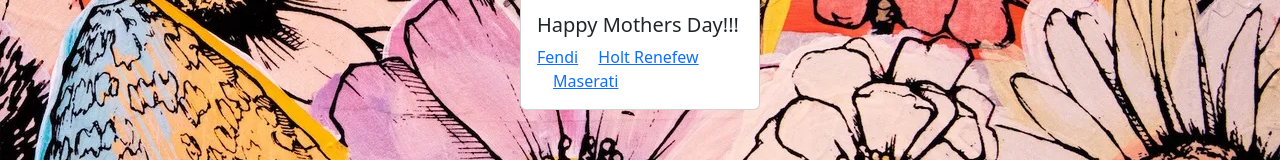
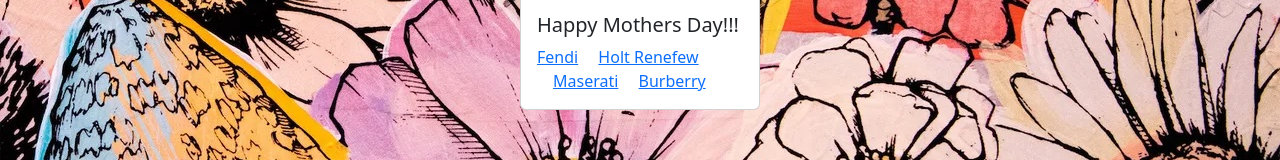
Before and after one commit to wongbr55/mothers_day, a plain HTML site: page index.html in a window 1280 px wide. Shown: the part 449-609 px from the top of the page. Drawn offline with nearby package versions, Linux system fonts and the light colour scheme.

Commit message:
Add files via upload

```diff
--- a/index.html
+++ b/index.html
@@ -20,6 +20,9 @@
         <a class="card-link" href="https://www.holtrenfrew.com/en/h/Womens">Holt Renefew</a>
         <a class="card-link" href="https://www.maserati.com/ca/en?utm_source=1037056&utm_medium=paidsearch&utm_campaign=71700000049608108&utm_content=43700072615163245&tier=1&gad=1&gclid=CjwKCAjw6vyiBhB_EiwAQJRophnB1ByEbgy24eR9-1IF9jNLJVyd83n4e7UKF60wAEr4ZnlVsfROARoC_c4QAvD_BwE&gclsrc=aw.ds">
           Maserati</a>
+          <a class="card-link" href="https://ca.burberry.com/?language=en&utm_source=google&utm_medium=cpc&utm_campaign=CA_SEA_BRA_EN-L_PUR_Variations-Unisex-ALL&gclid=CjwKCAjw6vyiBhB_EiwAQJRopsDycBccuy_rDFzKcPGqVvL6vNZnqWaYQvoDI1p4CjYpmRyEZGOaRxoC4hkQAvD_BwE&gclsrc=aw.ds">
+            Burberry
+          </a>
         </div>
       </div>
     </div>
```
